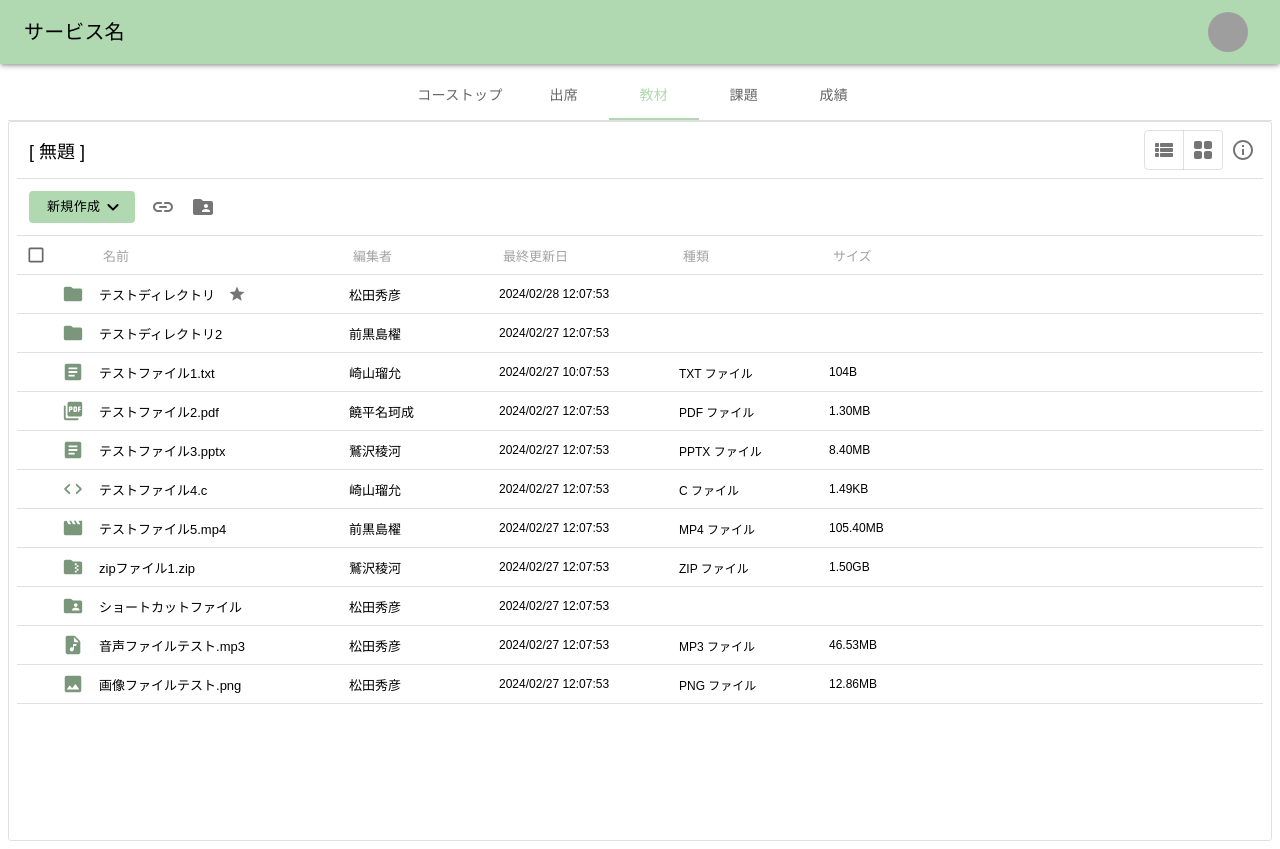
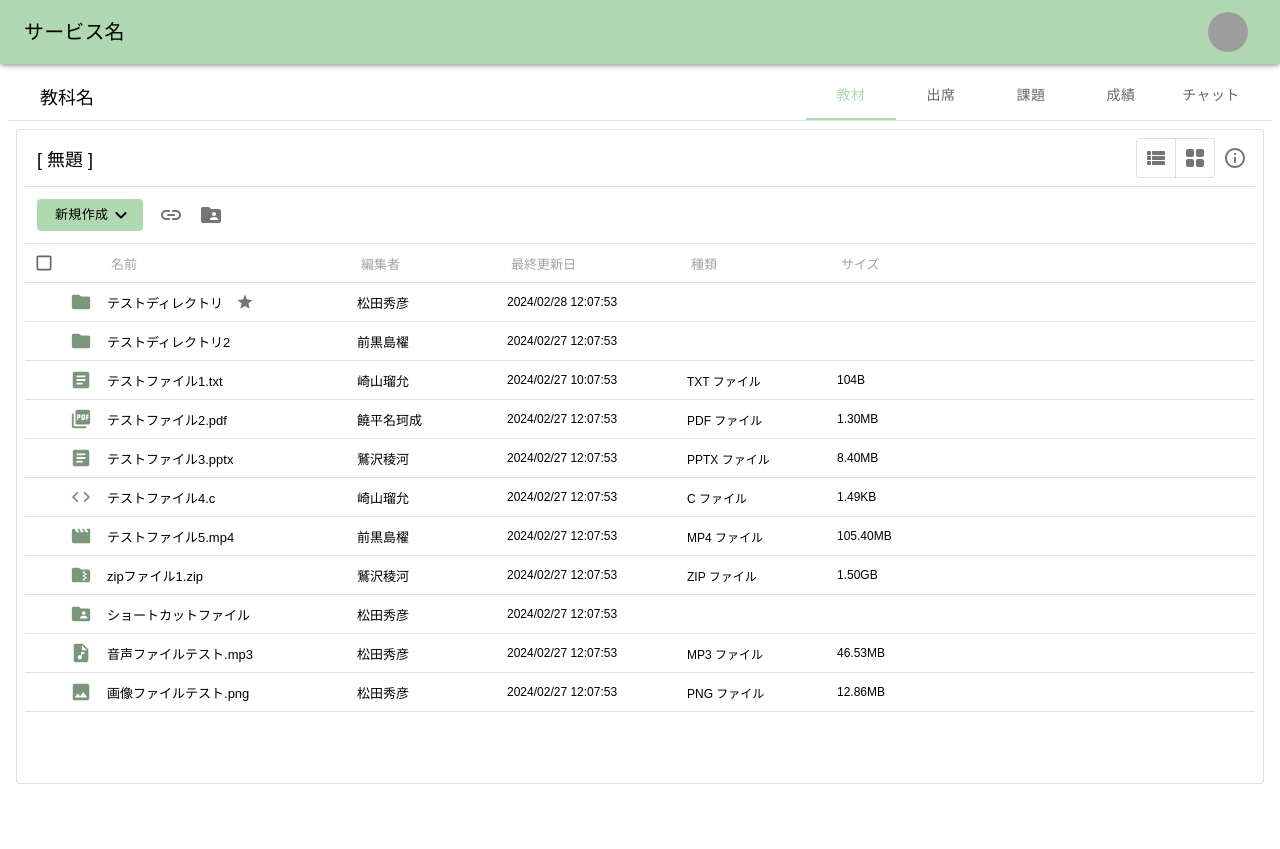
Before and after one commit to yambaru-hackathon/Group-4, a Next.js app: page /course/1/resource in a window 1280 px wide. After the commit the page ends 800 px from the top, so only its background shows below. Built offline with nearby package versions, Linux system fonts and the light colour scheme; grey boxes are pictures that could not be loaded.

Commit message:
Delete CourseRootPage

```diff
--- a/src/app/course/[courseId]/layout.jsx
+++ b/src/app/course/[courseId]/layout.jsx
@@ -1,6 +1,6 @@
 import "@/styles/global.css";
 import styles from "@/styles/styles.module.css";
-import { Box } from "@mui/material";
+import { Box, Divider } from "@mui/material";
 import CourseTabs from "@/components/Tabs/CourseTabs";
 
 
@@ -14,11 +14,16 @@ export default function RootLayout({
   children,
   params,
 }) {
+  const courseName = "教科名";
 
   return (
-    <Box className={null}>
-      <CourseTabs course_id={params.course_id} />
-      <Box>
+    <Box className={styles.coursePageRoot}>
+      <Box className={styles.coursePageHeader}>
+        <Box className={styles.coursePageHeaderCourseName}>{courseName}</Box>
+        <CourseTabs course_id={params.course_id} />
+      </Box>
+      <Divider />
+      <Box className={styles.coursePageChildren}>
         {children}
       </Box>
     </Box>
--- a/src/app/course/[courseId]/resource/page.jsx
+++ b/src/app/course/[courseId]/resource/page.jsx
@@ -1,6 +1,7 @@
 import { Box } from '@mui/material'
 import React from 'react'
 import Drive from '@/drive/index.jsx'
+import styles from '@/styles/styles.module.css'
 
 const Resource = ({
   params
@@ -9,7 +10,7 @@ const Resource = ({
   const COURSE_ID = params.courseId;
 
   return (
-    <Box>
+    <Box className={styles.coursePageChildrenPageComponent}>
       <Drive />
     </Box>
   )
--- a/src/components/Dashboard/Columns/TasksCardColumn.jsx
+++ b/src/components/Dashboard/Columns/TasksCardColumn.jsx
@@ -24,7 +24,7 @@ const TasksCardColumn = ({
 
         {/* 教科(ラベル) */}
         <Box>
-          <ListLabels labels={label} />
+          <ListLabels labels={label ?? []} />
         </Box>
 
         {/* 締め切りまで */}
--- a/src/components/Tabs/CourseTabs.jsx
+++ b/src/components/Tabs/CourseTabs.jsx
@@ -1,23 +1,24 @@
 "use client";
 import { Box, Divider, Tab, Tabs, Link } from '@mui/material'
 import { usePathname, useRouter } from 'next/navigation';
-import React from 'react'
+import React from 'react';
+import styles from '@/styles/styles.module.css';
 
 const courseMenus = [{
-  label: "コーストップ",
-  path: (course_id) => `/course/${course_id}`,
+  label: "教材",
+  path: (course_id) => `/course/${course_id}/resource`,
 },{
   label: "出席",
   path: (course_id) => `/course/${course_id}/attendance`,
-},{
-  label: "教材",
-  path: (course_id) => `/course/${course_id}/resource`,
 },{
   label: "課題",
   path: (course_id) => `/course/${course_id}/task`,
 },{
   label: "成績",
   path: (course_id) => `/course/${course_id}/score`,
+},{
+  label: "チャット",
+  path: (course_id) => `/course/${course_id}/chat`,
 }];
 
 const CourseTabs = () => {
@@ -27,7 +28,7 @@ const CourseTabs = () => {
   const course_id = currentPath.match(/\/course\/([^/]+)/)[1];
 
   return (
-    <Box>
+    <Box className={styles.coursePageHeaderMenu}>
       <Tabs
         value={currentPath}
         onChange={(e, value) => {
@@ -45,7 +46,6 @@ const CourseTabs = () => {
             />})
         }
       </Tabs>
-      <Divider />
     </Box>
   )
 }
--- a/src/styles/drive.module.css
+++ b/src/styles/drive.module.css
@@ -8,9 +8,11 @@
     border-radius: 3px;
     overflow: hidden;
     width: 100%;
-    min-height: calc(100svh - 80px);
+    height: 100%;
+    flex-grow: 1;
     display: flex;
     flex-direction: column;
+    box-sizing: border-box;
 }
 
 .headerTop {
--- a/src/styles/styles.module.css
+++ b/src/styles/styles.module.css
@@ -149,3 +149,76 @@
     margin-left: auto;
     font-size: 12px;
 }
+
+/* コース詳細 */
+.coursePageRoot {
+    display: flex;
+    flex-direction: column;
+    min-height: calc(100svh - 80px);
+    max-height: calc(100svh - 80px);
+    box-sizing: border-box;
+}
+
+.coursePageChildren {
+    padding: 8px;
+    box-sizing: border-box;
+    flex-grow: 1;
+    height: 100%;
+    max-height: 100%;
+    overflow: hidden;
+    overflow-y: auto;
+    overflow-x: auto;
+    display: flex;
+    flex-direction: column;
+}
+
+.coursePageChildrenPageComponent {
+    display: flex;
+    flex-direction: column;
+    flex-grow: 1;
+}
+
+.coursePageHeader {
+    display: flex;
+    align-items: center;
+    box-sizing: border-box;
+    width: calc(100% - 32px);
+    margin: 0 16px;
+}
+
+.coursePageHeaderCourseName {
+    padding-left: 16px;
+    padding-right: 8px;
+    box-sizing: border-box;
+    overflow: hidden;
+    text-overflow: ellipsis;
+    white-space: nowrap;
+    font-size: 18px;
+    max-width: 100%;
+}
+
+.coursePageHeaderMenu {
+    margin-left: auto;
+}
+
+.coursePageWidthLimit {
+    max-width: 800px;
+    width: 100%;
+    margin: 0 auto;
+}
+
+.coursePageHeaderTitle {
+    font-size: 18px;
+    padding: 8px 16px;
+    box-sizing: border-box;
+}
+
+.coursePageDashBoradContentsBox {
+    display: grid;
+    grid-template-columns: repeat(4, 1fr);
+    grid-template-rows: repeat(8, 1fr);
+    gap: 8px;
+    padding: 8px;
+    margin-top: 8px;
+    box-sizing: border-box;
+}
```
Also changed, not shown: src/app/course/[courseId]/attendance/page.jsx (+6 -3 lines), src/app/course/[courseId]/page.jsx (deleted, +0 -16 lines), src/app/course/[courseId]/route.jsx (added, +7 -0 lines), src/components/Dashboard/Cards/Notices.jsx (added, +24 -0 lines), src/components/Dashboard/Cards/TasksCard.jsx (+14 -4 lines).
